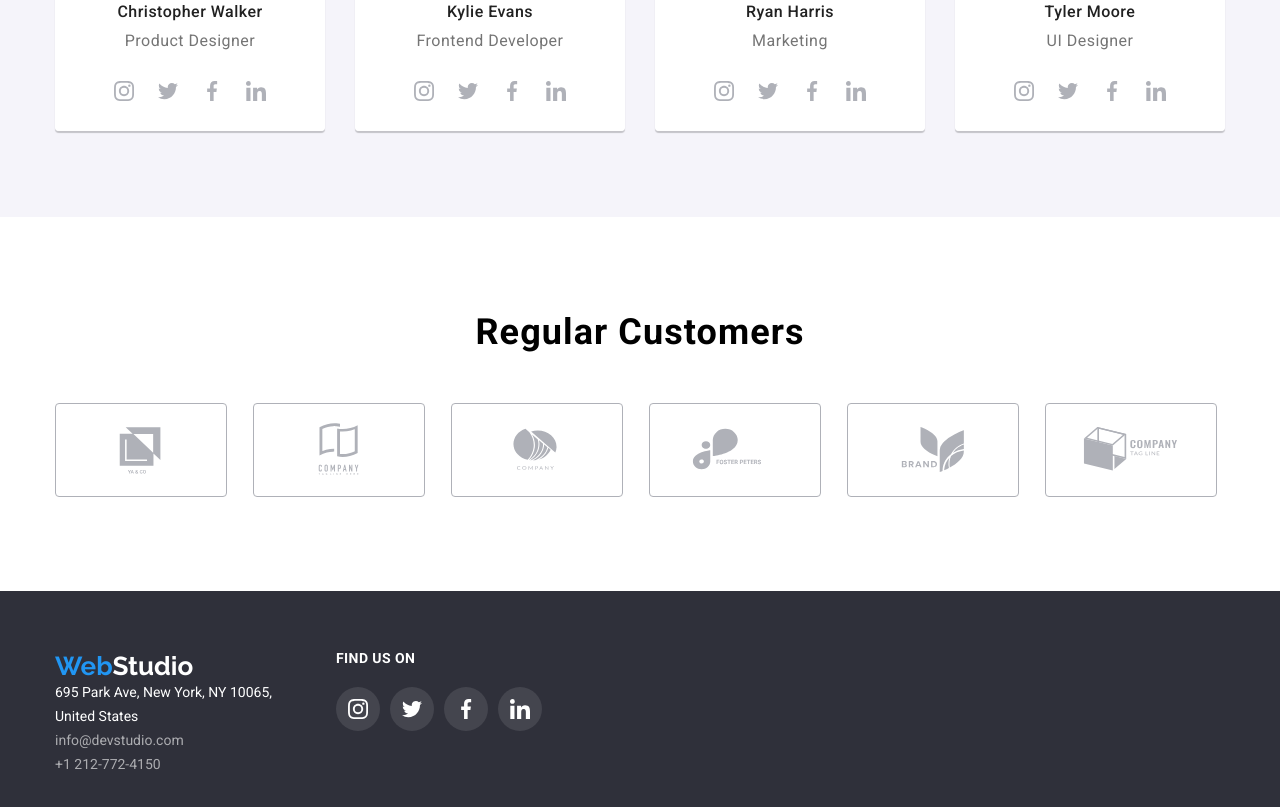
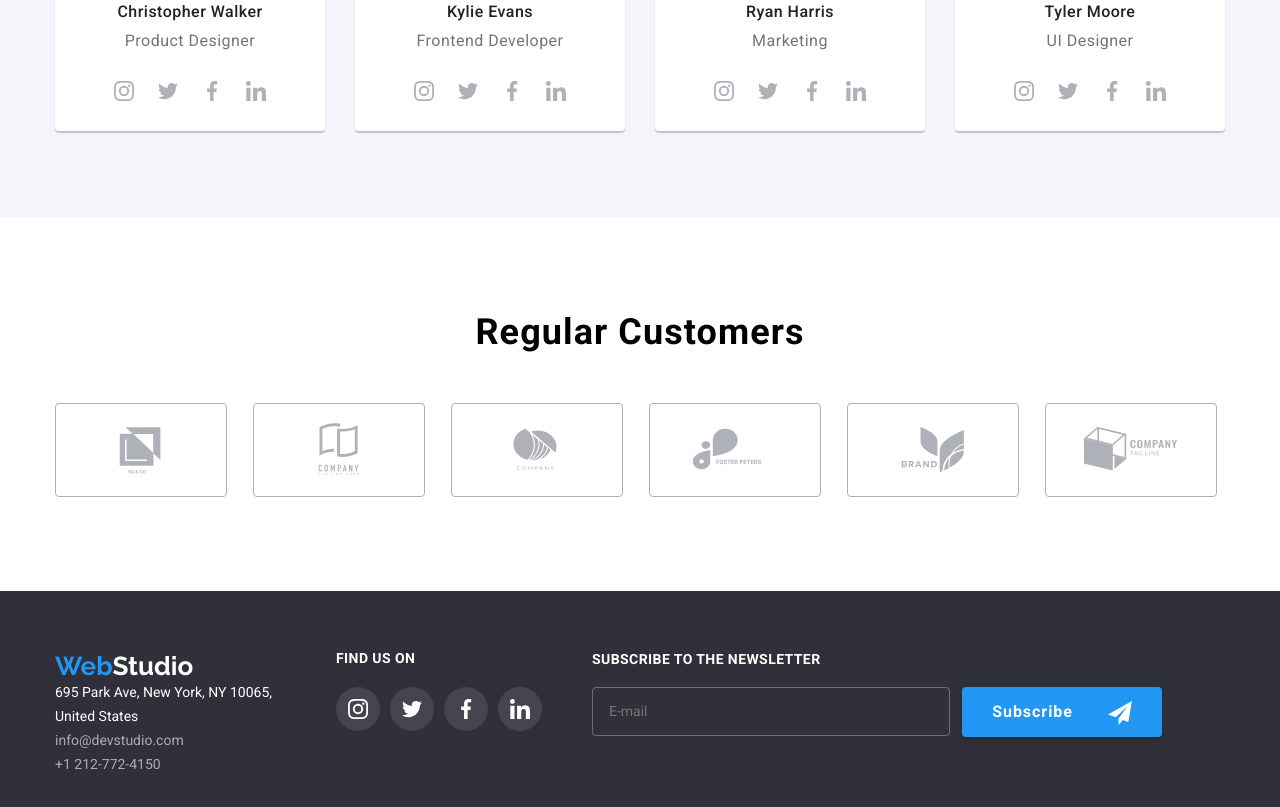
Before and after one commit to MrPep00/goit-markup-hw-06, a plain HTML site: page index.html in a window 1280 px wide. Shown: the part 2093-2900 px from the top of the page. Drawn offline with nearby package versions, Linux system fonts and the light colour scheme.

Commit message:
index.html

```diff
--- a/index.html
+++ b/index.html
@@ -412,6 +412,27 @@
             </li>
           </ul>
         </div>
+        <form
+          name="newsletter-subscribe"
+          autocomplete="on"
+          class="footer-newsletter-form"
+        >
+          <label for="newsletter-email" class="footer-newsletter-label">
+            subscribe to the newsletter
+            <input
+              type="email"
+              name="email"
+              placeholder="E-mail"
+              id="newsletter-email"
+            />
+          </label>
+          <button type="submit" class="footer-submit-button">
+            Subscribe
+            <svg class="footer-icon-send" width="24" height="24">
+              <use href="./images/icons.svg#icon-icon-send"></use>
+            </svg>
+          </button>
+        </form>
       </div>
     </footer>
     <div class="backdrop is-hidden" data-modal>
```
